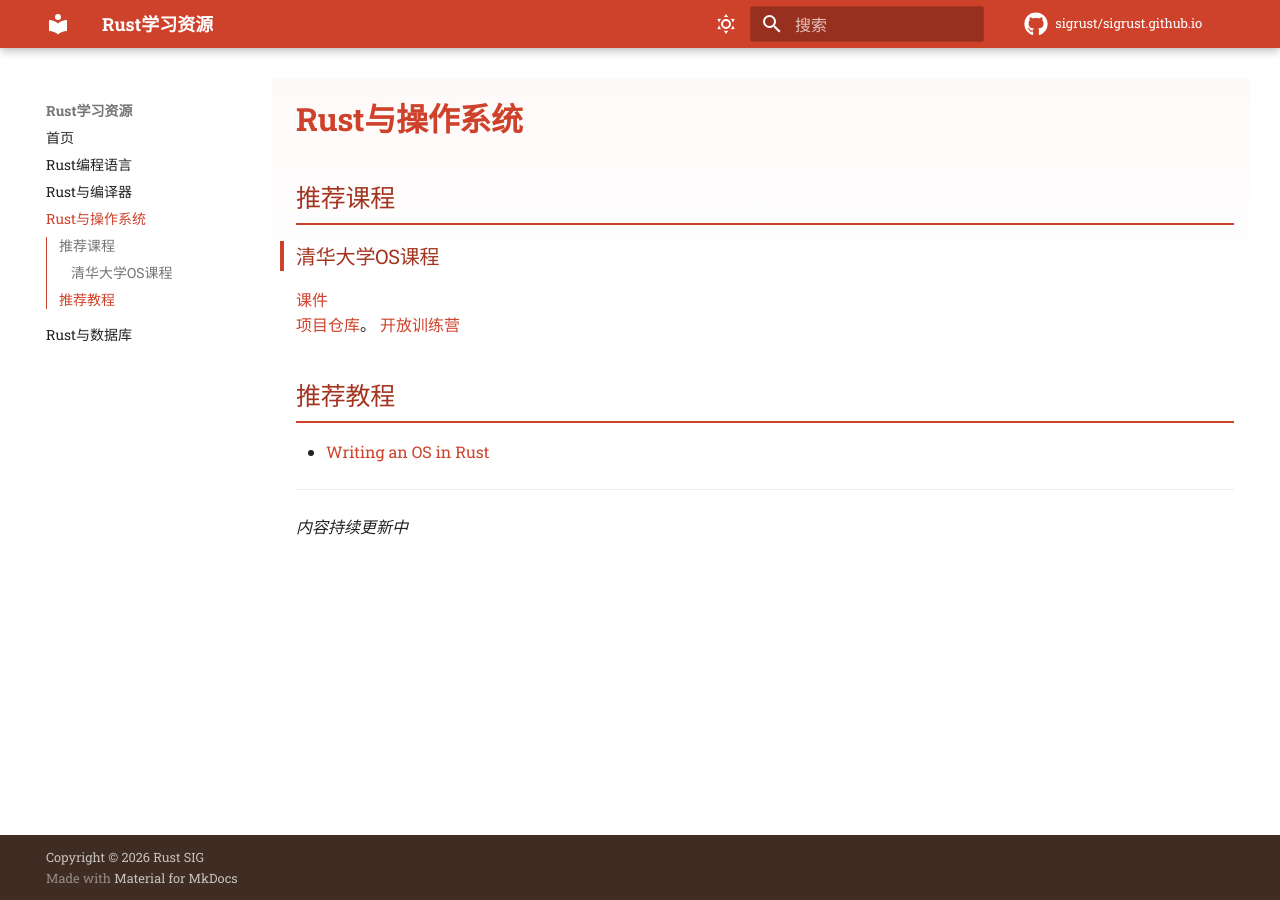
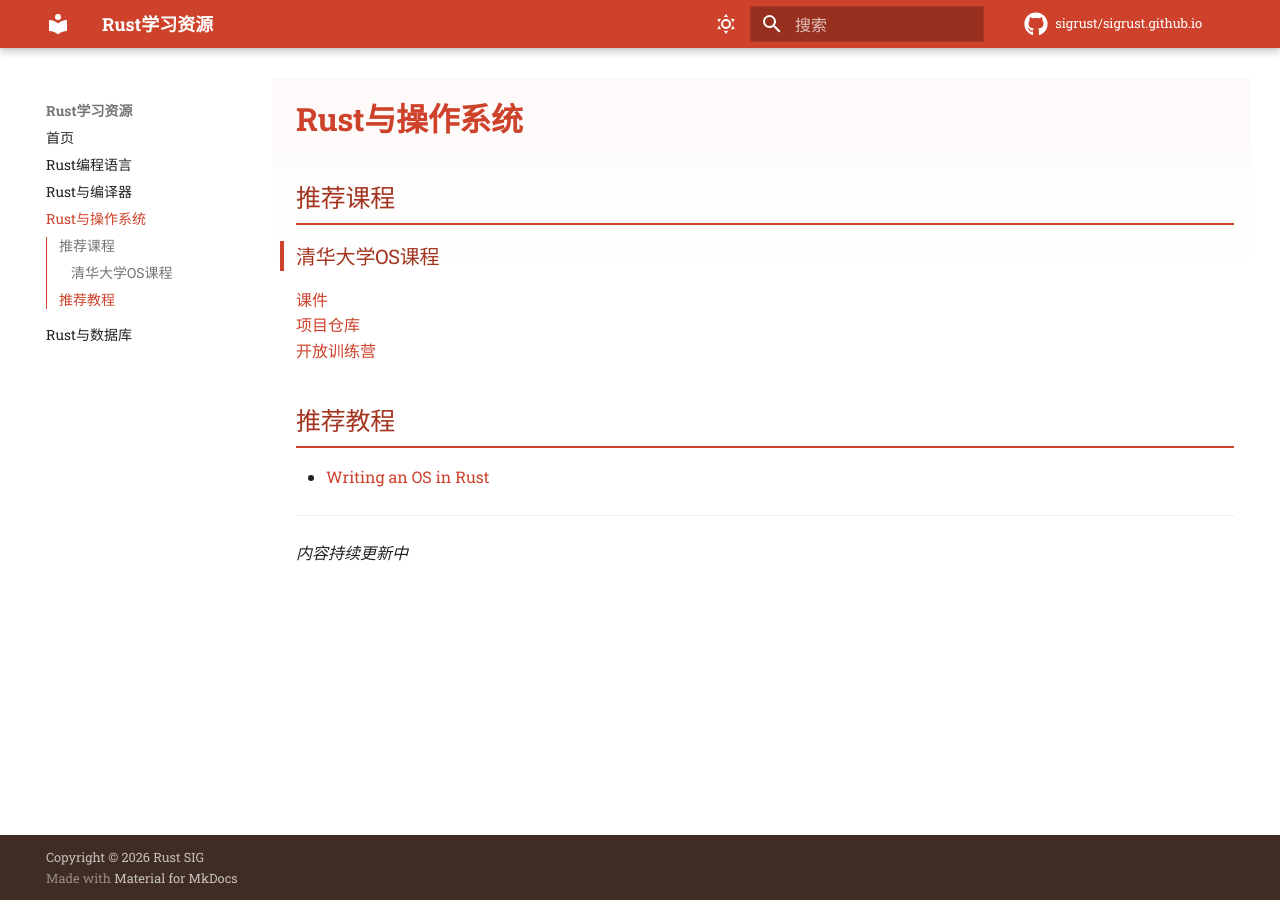
Before and after one commit to sigrust/sigrust.github.io, an MkDocs documentation site: the page built from docs/rust-os.md, in a window 1280 px wide. Built offline with MkDocs 1.6.1 and Material for MkDocs 9.7.7, drawn with Linux system fonts in a browser that asks for light colours; comment, search, counter and statistics services are not loaded.

```diff
--- a/docs/rust-os.md
+++ b/docs/rust-os.md
@@ -3,7 +3,7 @@
 ## 推荐课程
 ### 清华大学OS课程
 [课件](https://learningos.cn/os-lectures/)
-[项目仓库](https://github.com/LearningOS/os-lectures)。
+[项目仓库](https://github.com/LearningOS/os-lectures)
 [开放训练营](https://opencamp.cn/os2edu/camp/2026spring)
 
 ## 推荐教程
```
